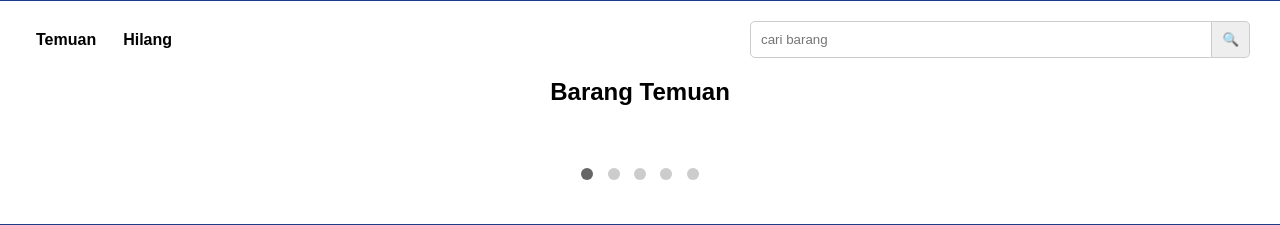
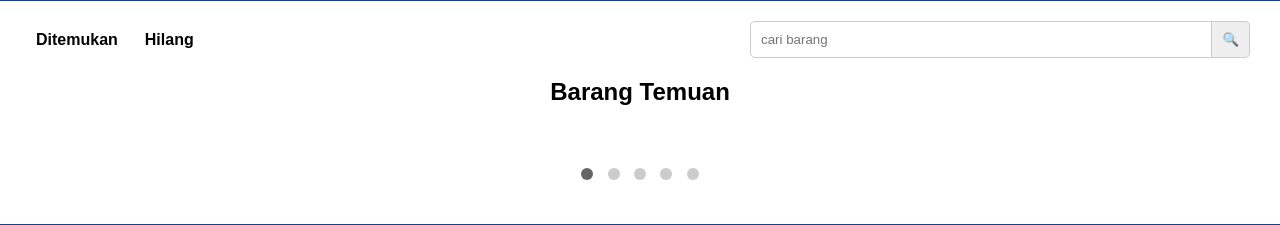
Before and after one commit to ZAKITRIPAMUNGKAS/BBWSB_LOSTNFOUND, a CodeIgniter 4 app: the page made by www/app/Views/beranda.php in a window 1280 px wide. Shown: the part 47-272 px from the top of the page. Run offline with PHP 8.4 and a stand-in for CodeIgniter, Linux system fonts and the light colour scheme; the template is opened without the code that fills it, so the values that code supplies are empty; some libraries are stand-ins or nearby versions.

Commit message:
update ditemukan

```diff
--- a/www/app/Views/beranda.php
+++ b/www/app/Views/beranda.php
@@ -15,7 +15,7 @@
     <div class="top-bar">
 <div class="tabs">
     <a href="<?= base_url('?tab=temuan'); ?>">
-        <button class="<?= ($tab === 'temuan') ? 'active' : ''; ?>">Temuan</button>
+        <button class="<?= ($tab === 'temuan') ? 'active' : ''; ?>">Ditemukan</button>
     </a>
     <a href="<?= base_url('?tab=hilang'); ?>">
         <button class="<?= ($tab === 'hilang') ? 'active' : ''; ?>">Hilang</button>
```
